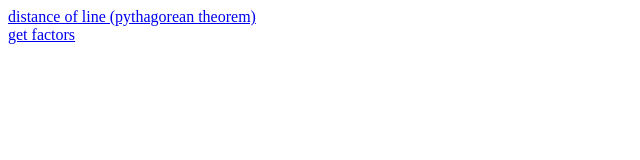
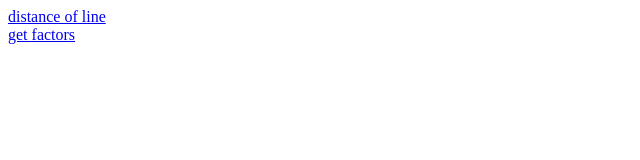
Before and after one commit to rboncales10/calc, a plain HTML site: page index.html in a window 1280 px wide. Shown: the whole page, without its empty margins (0-640 px from the left). Drawn offline with Linux system fonts and the light colour scheme.

Commit message:
Update index.html

```diff
--- a/index.html
+++ b/index.html
@@ -1,5 +1,5 @@
 <!-- made this on a hurry... usable but the UX sucks -->
 
-<a href="distance of line (pythagorean theorem).html">distance of line (pythagorean theorem)</a>
+<a href="distance of line.html">distance of line</a>
 <br />
 <a href="get factors.html">get factors</a>
```
